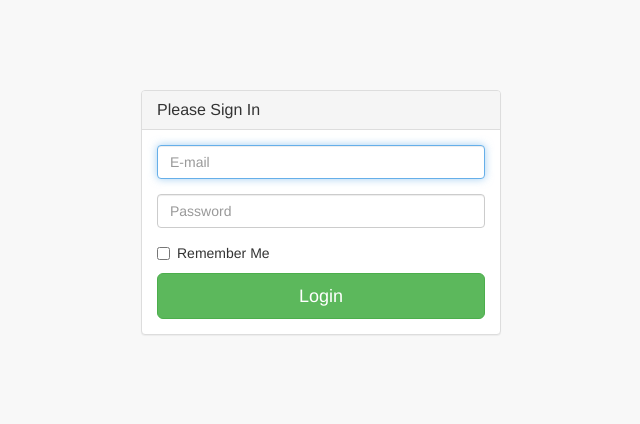
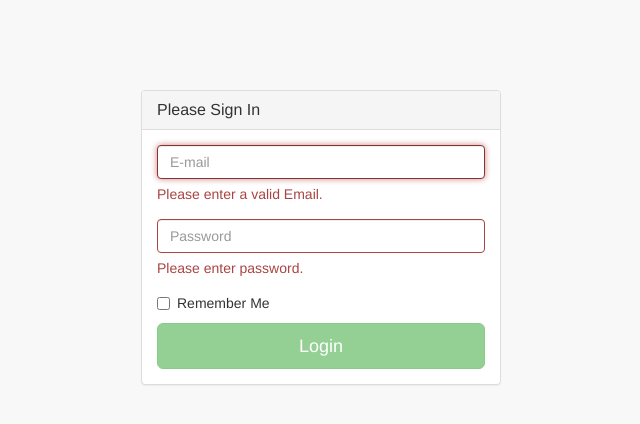
Before and after one commit to ankitaranya123/dummy, a CodeIgniter app: page / in a window 1280 px wide. Shown: the top 424 px of the page, without its empty margins (319-959 px from the left). Run offline with CodeIgniter, Linux system fonts and the light colour scheme.

Commit message:
ng- validation

```diff
--- a/application/views/login.php
+++ b/application/views/login.php
@@ -6,13 +6,16 @@
                     <h3 class="panel-title">Please Sign In</h3>
                 </div>
                 <div class="panel-body">
-                    <form role="form" ng-controller="loginController" method="post" name="loginForm">
+                    <form role="form" ng-controller="loginController" method="post" name="loginForm" novalidate>
                         <fieldset>
-                            <div class="form-group">
-                                <input class="form-control" placeholder="E-mail" name="email" ng-model="email" type="email" autofocus>
+                            <div class="form-group" ng-class="{'has-error':loginForm.email.$invalid}">
+                                <input class="form-control" required="" placeholder="E-mail" name="email" ng-model="email" type="email" autofocus>
+                                <p ng-show="loginForm.email.$invalid" class="help-block">Please enter a valid Email.</p>
                             </div>
-                            <div class="form-group">
-                                <input class="form-control" placeholder="Password" name="password" ng-model="password" type="password" value="">
+                            <div class="form-group" ng-class="{'has-error':loginForm.password.$invalid}">
+                                <input class="form-control" ng-minlength = "5" placeholder="Password" name="password"  ng-model="password" type="password" value="" required="">
+                                <p ng-show="loginForm.password.$error.required" class="help-block">Please enter password.</p>
+                                <p ng-show="loginForm.password.$error.minlength" class="help-block">Password is too short.</p>
                             </div>
                             <div class="checkbox">
                                 <label>
@@ -21,7 +24,7 @@
                             </div>
                             <!-- Change this to a button or input when using this as a form -->
                             <!--<a href="index.html" class="btn btn-lg btn-success btn-block">Login</a>-->
-                            <input type="submit" ng-click="doLogin()" class="btn btn-lg btn-success btn-block" value="Login" >
+                            <input ng-disabled="loginForm.email.$invalid || loginForm.password.$invalid" type="submit" ng-click="doLogin()" class="btn btn-lg btn-success btn-block" value="Login" >
                         </fieldset>
                     </form>
                 </div>
@@ -34,7 +37,7 @@
 
     angular.module('myFirstApp', [])
             .controller('loginController', ['$scope', '$http', '$templateCache',
-  function($scope, $http, $templateCache,Data) {
+                function ($scope, $http, $templateCache, Data) {
 
                     $scope.doLogin = function () {
                         var request = $http({
@@ -44,11 +47,11 @@ angular.module('myFirstApp', [])
                                 email: $scope.email,
                                 password: $scope.password
                             },
-                headers: { 'Content-Type': 'application/x-www-form-urlencoded' }
+                            headers: {'Content-Type': 'application/x-www-form-urlencoded'}
                         });
                         /* Successful HTTP post request or not */
                         request.success(function (data) {
-                if(data == "1"){
+                            if (data == "1") {
                                 alert("Successfully Logged In");
 //                 $scope.responseMessage = "Successfully Logged In";
                             }
```
Lines whose indentation alone changed are shown as unchanged.
